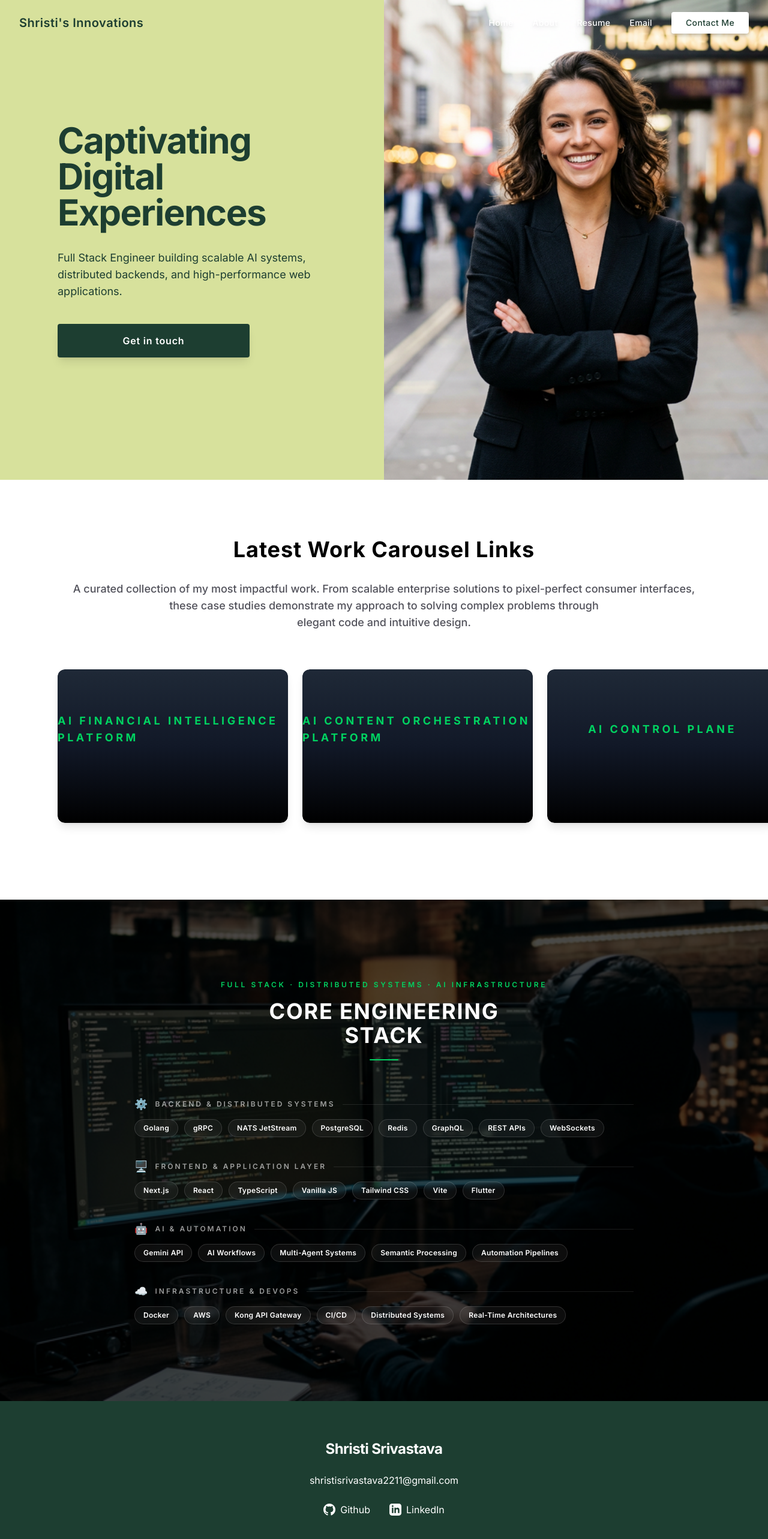
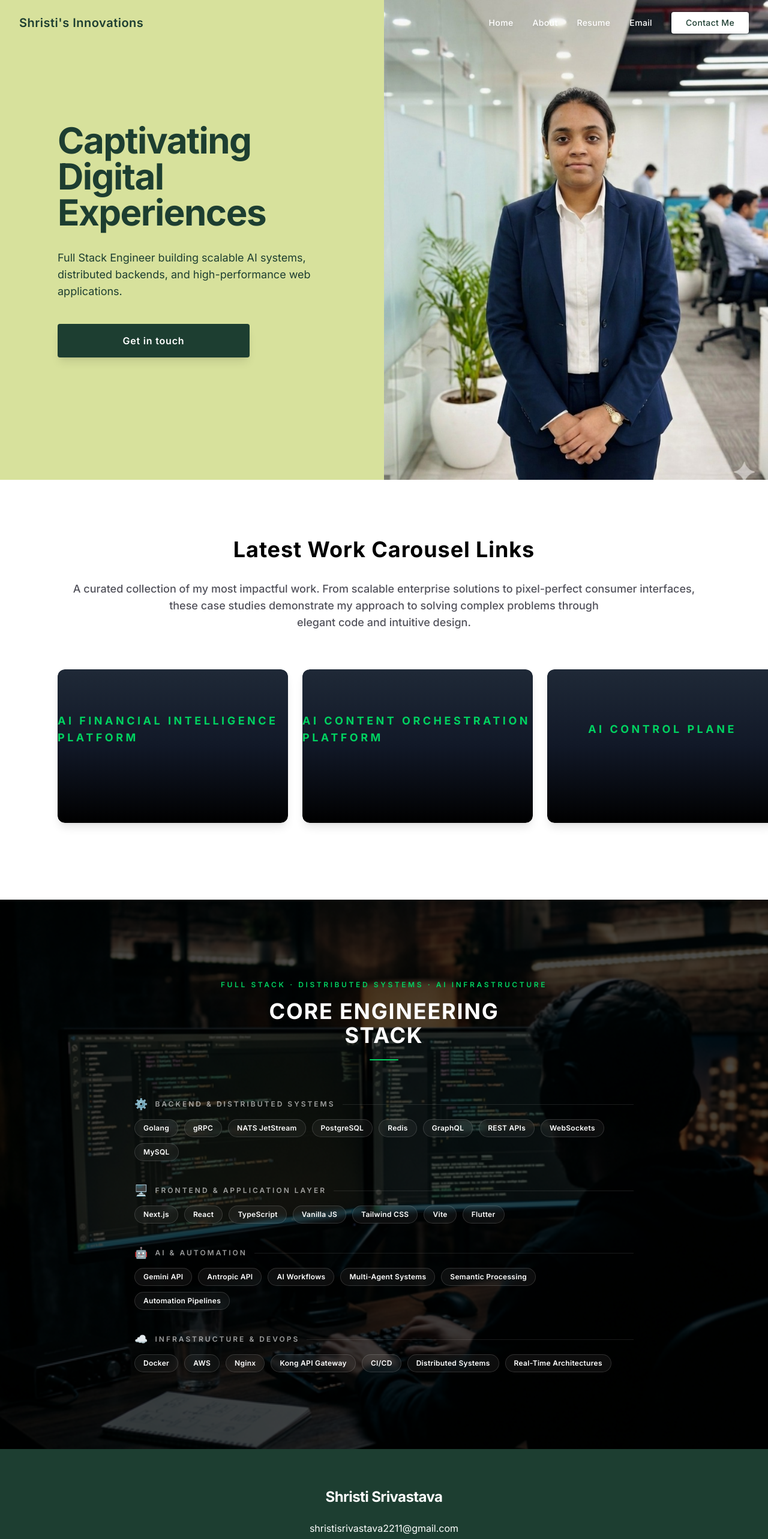
Before and after one commit to shristi2211/Portfolio_Shristi, a React (Vite) app: page / in a window 1280 px wide. Shown: the top 2566 px of the page at 60% size. Built offline with nearby package versions, Linux system fonts and the light colour scheme.

Commit message:
Replace Jane Doe developer headshot with Srishti headshot

```diff
--- a/src/pages/Home.tsx
+++ b/src/pages/Home.tsx
@@ -27,27 +27,13 @@ export default function Home() {
       description: 'An enterprise-grade AI orchestration infrastructure designed to manage multi-agent ecosystems, validate AI outputs, orchestrate intelligent workflows, and bridge legacy enterprise systems with modern AI environments.',
       skills: ['Golang', 'Python', 'Java', 'Hybrid Architecture']
     },
-    {
-      id: 4,
-      title: 'PROJECT 04',
-      link: 'https://github.com/project-4',
-      description: 'A social networking platform for professionals in the creative industry to share portfolios and collaborate on projects.',
-      skills: ['Next.js', 'GraphQL', 'PostgreSQL']
-    },
-    {
-      id: 5,
-      title: 'PROJECT 05',
-      link: 'https://github.com/project-5',
-      description: 'Automated workflow management tool that integrates with various third-party APIs to streamline agency operations.',
-      skills: ['Vue.js', 'Firebase', 'MongoDB']
-    },
   ];
 
   const engineeringStack = [
     {
       category: 'Backend & Distributed Systems',
       icon: '⚙️',
-      tags: ['Golang', 'gRPC', 'NATS JetStream', 'PostgreSQL', 'Redis', 'GraphQL', 'REST APIs', 'WebSockets'],
+      tags: ['Golang', 'gRPC', 'NATS JetStream', 'PostgreSQL', 'Redis', 'GraphQL', 'REST APIs', 'WebSockets', 'MySQL'],
     },
     {
       category: 'Frontend & Application Layer',
@@ -57,12 +43,12 @@ export default function Home() {
     {
       category: 'AI & Automation',
       icon: '🤖',
-      tags: ['Gemini API', 'AI Workflows', 'Multi-Agent Systems', 'Semantic Processing', 'Automation Pipelines'],
+      tags: ['Gemini API', 'Antropic API', 'AI Workflows', 'Multi-Agent Systems', 'Semantic Processing', 'Automation Pipelines'],
     },
     {
       category: 'Infrastructure & DevOps',
       icon: '☁️',
-      tags: ['Docker', 'AWS', 'Kong API Gateway', 'CI/CD', 'Distributed Systems', 'Real-Time Architectures'],
+      tags: ['Docker', 'AWS', 'Nginx', 'Kong API Gateway', 'CI/CD', 'Distributed Systems', 'Real-Time Architectures'],
     },
   ];
 
@@ -82,8 +68,8 @@ export default function Home() {
         </div>
         <div className="w-full md:w-1/2 h-[50vh] md:h-screen order-1 md:order-2 relative">
           <img
-            src="/images/headshot-main.png"
-            alt="Jane Doe Developer"
+            src="/images/srishti-headshot.jpg"
+            alt="Srishti"
             className="w-full h-full object-cover object-center absolute inset-0"
           />
         </div>
```
Also changed, not shown: public/images/headshot-main.png (deleted), public/images/srishti-headshot.jpg (added).
